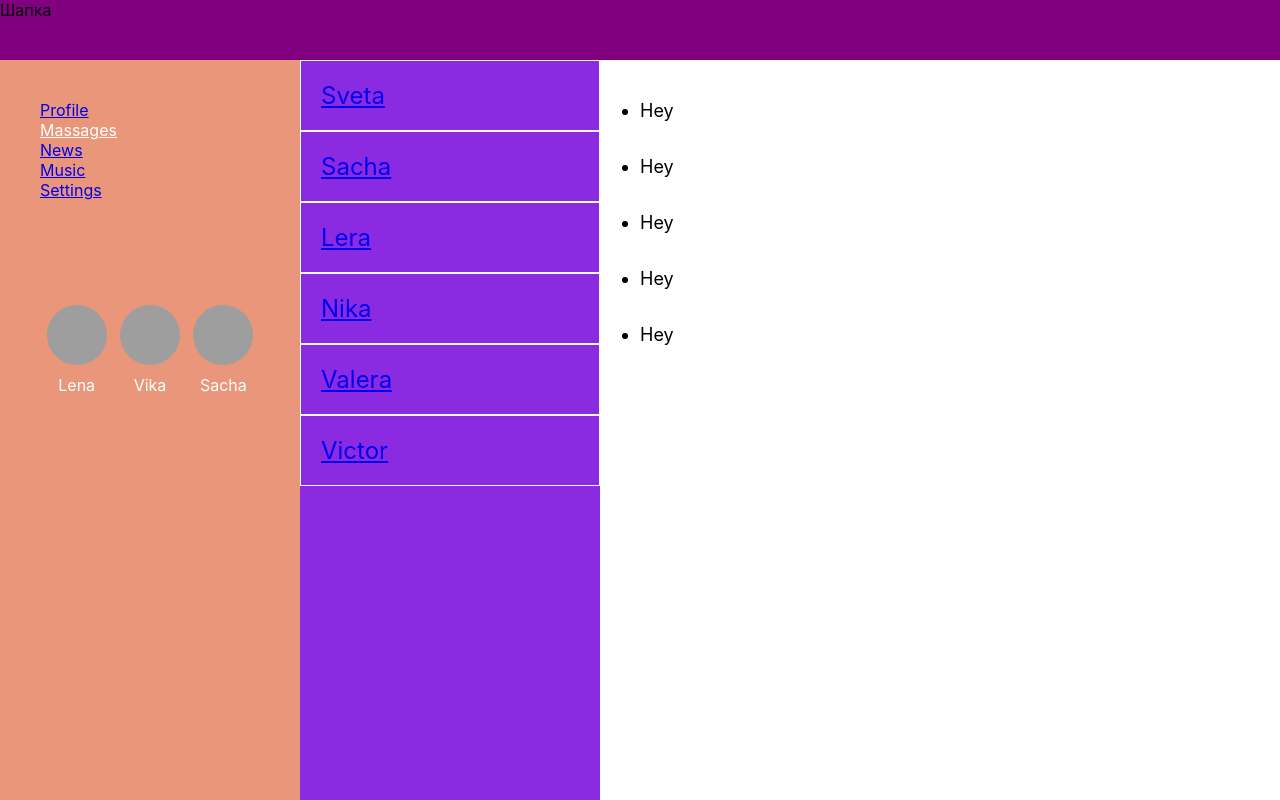
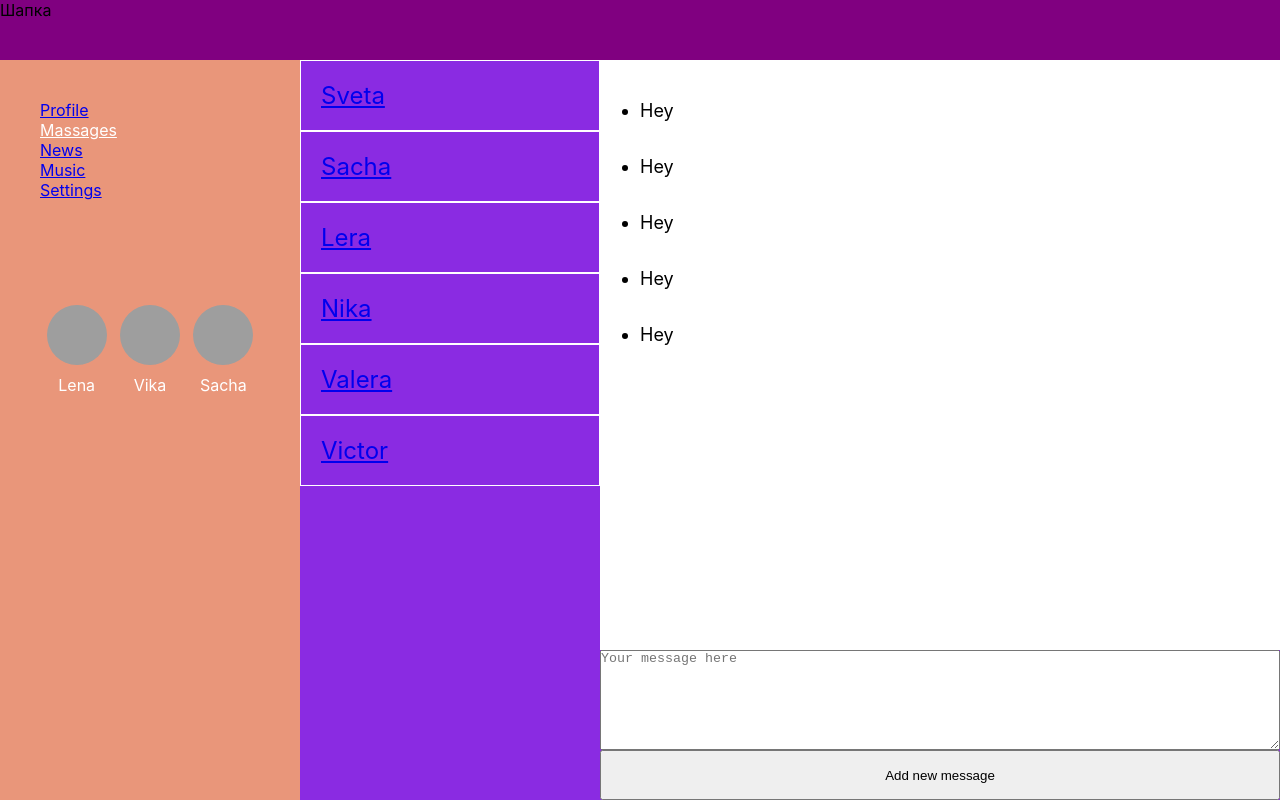
Before and after one commit to willcode228/React-lessons, a React (Create React App) app in the folder reactsamurai/: page /dialogs in a window 1280 px wide. Built offline with nearby package versions, Linux system fonts and the light colour scheme; grey boxes are pictures that could not be loaded.

Commit message:
Add addeventlisteners on form submit

```diff
--- a/reactsamurai/src/components/Dialogs/Dialogs.jsx
+++ b/reactsamurai/src/components/Dialogs/Dialogs.jsx
@@ -2,6 +2,7 @@ import s from './Dialogs.module.css'
 import { Main } from "../StyledComponents/Main";
 import Dialog from './Dialog/Dialog';
 import Message from './Message/Message';
+import MessageForm from './MessageForm/MessageForm';
 
 const Dialogs = (props) => {
 
@@ -15,9 +16,12 @@ const Dialogs = (props) => {
                 { userElements }
             </ul>
 
-            <ul className={s.messages__list}>
-                { messagesElements }
-            </ul>
+            <div className={s.messages__wrapper}>
+                <ul className={s.messages__list}>
+                    { messagesElements }
+                </ul>
+                <MessageForm />
+            </div>
 
         </Main>
     );
--- a/reactsamurai/src/components/Dialogs/Dialogs.module.css
+++ b/reactsamurai/src/components/Dialogs/Dialogs.module.css
@@ -6,6 +6,12 @@
     min-width: 300px;
 }
 
+.messages__wrapper{
+    flex-grow: 1;
+    display: flex;
+    flex-direction: column;
+}
+
 .messages__list{
     padding: 40px;
     list-style-type: disc;
--- /dev/null
+++ b/reactsamurai/src/components/Dialogs/MessageForm/MessageForm.jsx
@@ -0,0 +1,21 @@
+import React from 'react';
+import s from './MessageForm.module.css';
+
+const MessageForm = (props) => {
+
+
+    let textareaLink = React.createRef();
+
+    const addMessage = () => {
+        console.log(textareaLink.current.value);
+    }
+
+    return (
+        <div className={s.form}>
+            <textarea placeholder="Your message here" ref={textareaLink} />
+            <button onClick={ addMessage } >Add new message</button>
+        </div>
+    );
+}
+
+export default MessageForm;
--- /dev/null
+++ b/reactsamurai/src/components/Dialogs/MessageForm/MessageForm.module.css
@@ -0,0 +1,15 @@
+.form{
+    display: flex;
+    flex-direction: column;
+}
+
+.form textarea{
+    width: 100%;
+    min-height: 100px;
+}
+
+.form button{
+    display: block;
+    width: 100%;
+    min-height: 50px;
+}
--- a/reactsamurai/src/components/profile/MyPosts/Myposts.jsx
+++ b/reactsamurai/src/components/profile/MyPosts/Myposts.jsx
@@ -1,3 +1,4 @@
+import React from 'react';
 import s from './Myposts.module.css';
 import Post from './Post/Post';
 
@@ -5,15 +6,21 @@ const MyPosts = (props) => {
 
     let posts = props.messages.map(obj => <Post message={obj.message} likesCount={obj.likes}/>);
 
+    let textareaLink = React.createRef();
+
+    const addPost = () => {
+        console.log(textareaLink.current.value);
+    }
+
     return (
         <div className={s.myPost}>
 
             <h2 className={s.myPost__title}>My Posts</h2>
 
-            <form className={s.myPost__form}>
-                <textarea placeholder="Your new post" />
-                <button type="submit">Sent</button>
-            </form>
+            <div className={s.myPost__form}>
+                <textarea placeholder="Your new post" ref={textareaLink} />
+                <button type="submit" onClick={ addPost }>Sent</button>
+            </div>
 
             <div className={s.posts}>
                 {posts}
```
